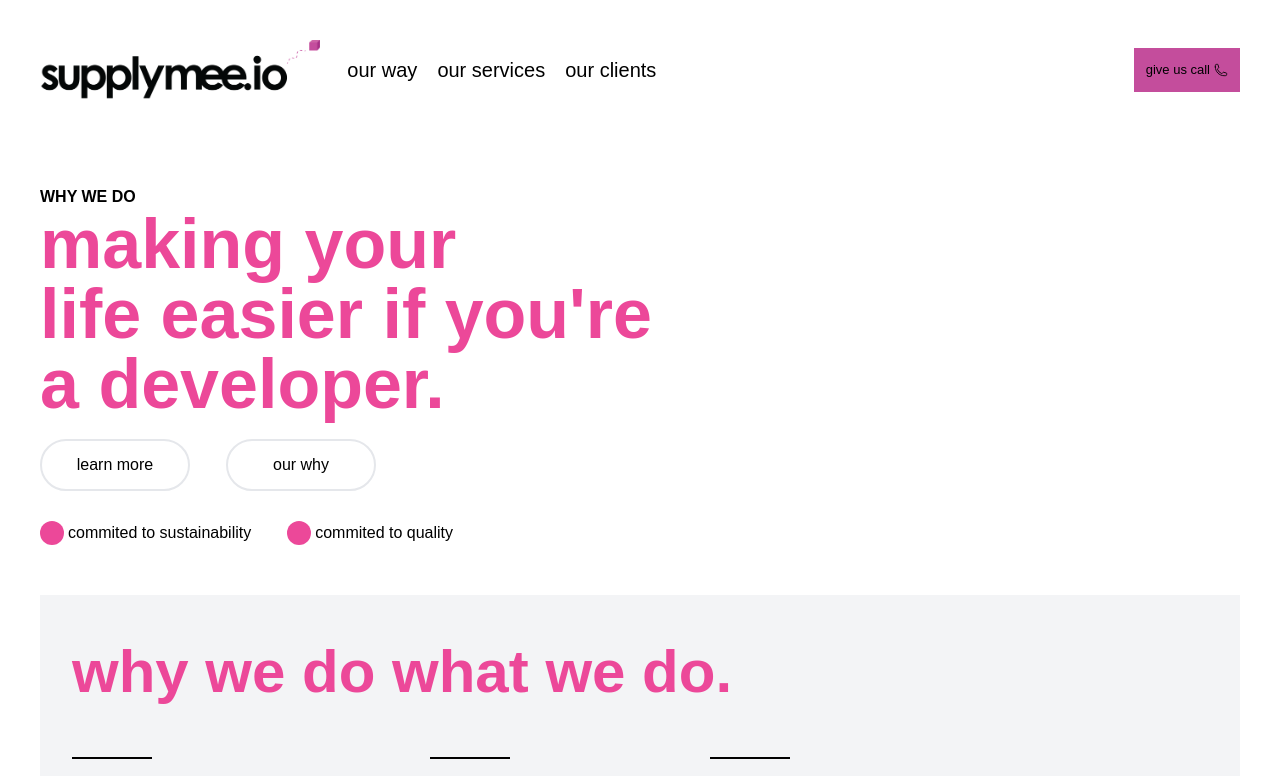
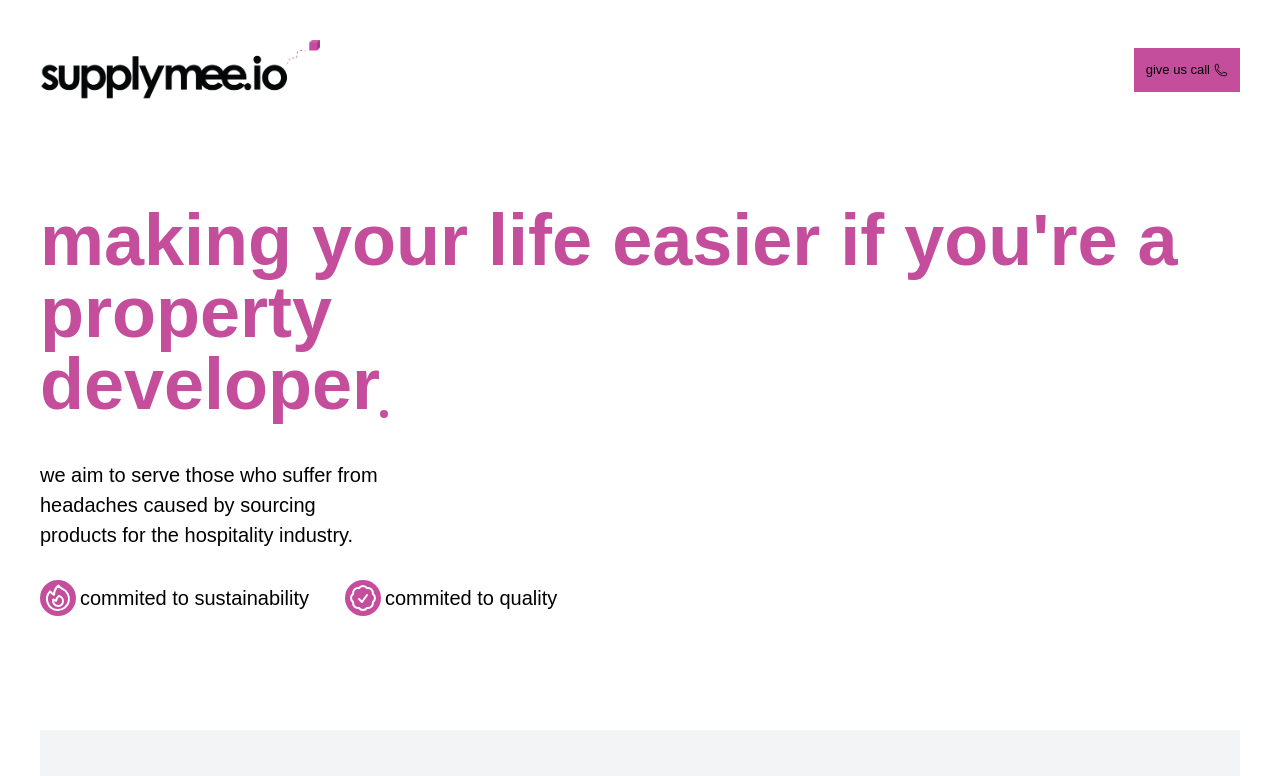
Before and after one commit to abdulmahl/supplymee, a Next.js app: page / in a window 1280 px wide. Shown: the top 776 px of the page. Built offline with nearby package versions, Linux system fonts and the light colour scheme.

Commit message:
Moved Home page ui components to ui folder.

```diff
--- a/app/landing-page-components/section-one.tsx
+++ /dev/null
@@ -1,56 +0,0 @@
-import Link from "next/link";
-import Image from "next/image";
-
-export default function SectionOne() {
-  return (
-    <>
-      <div className="pt-[45px]">
-        <div>
-          <div>
-            <p className="font-[25px] font-bold">WHY WE DO</p>
-          </div>
-          <div>
-            <p className="text-pink-500 text-[36px] font-black md:text-[70px] leading-none">
-              making your <br />
-              life easier if you&apos;re <br /> a developer.
-            </p>
-          </div>
-          <div className="flex gap-9 pt-[20px]">
-            <Link href={"/learn-more"}>
-              <button className="w-[150px] border-[2px] p-3 rounded-[35px] md:hover:border-pink-500 md:hover:text-pink-600">
-                learn more
-              </button>
-            </Link>
-            <Link href={"/our-why"}>
-              <button className="w-[150px] border-[2px] p-3 rounded-[35px] md:hover:border-pink-500 md:hover:text-pink-600">
-                our why
-              </button>
-            </Link>
-          </div>
-          <div className="flex flex-col gap-3 pt-[30px] md:flex-row md:gap-9">
-            <div className="flex gap-1">
-              <Image
-                src={"/energy.png"}
-                width={20}
-                height={20}
-                alt="Energy Saver Icon"
-                className="bg-pink-500 rounded-[50px] p-3"
-              />
-              <p>commited to sustainability</p>
-            </div>
-            <div className="flex gap-1">
-              <Image
-                src={"/correct.png"}
-                width={20}
-                height={20}
-                alt="Verified Icon"
-                className="bg-pink-500 rounded-[50px] p-3"
-              />
-              <p>commited to quality</p>
-            </div>
-          </div>
-        </div>
-      </div>
-    </>
-  );
-}
--- a/app/partials/header.tsx
+++ b/app/partials/header.tsx
@@ -14,28 +14,8 @@ export default function Header() {
             className="w-[280px]"
           />
         </Link>
-        <div className="flex gap-2 mr-[60px] lg:mr-[450px] gap-5 text-[20px]">
-          <Link
-            href={"/our-way"}
-            className="hidden md:block md:hover:text-pink-600"
-          >
-            our way
-          </Link>
-          <Link
-            href={"/our-services"}
-            className="hidden md:block md:hover:text-pink-600"
-          >
-            our services
-          </Link>
-          <Link
-            href={"/our-clients"}
-            className="hidden md:block md:hover:text-pink-600"
-          >
-            our clients
-          </Link>
-        </div>
         <Link href={"/"}>
-          <div className="hidden md:flex items-center gap-1 bg-customPink p-3">
+          <div className="hidden lg:flex items-center gap-1 bg-customPink p-3">
             <p className="text-[13px]">give us call</p>
             <svg
               xmlns="http://www.w3.org/2000/svg"
--- /dev/null
+++ b/app/ui/landing-page-components/section-one.tsx
@@ -0,0 +1,71 @@
+import Link from "next/link";
+import Image from "next/image";
+
+export default function SectionOne() {
+  return (
+    <>
+      <main className="py-16">
+        <div className="max-w-7xl relative">
+          <h1 className="text-customPink text-left text-5xl font-bold md:text-6xl xl:text-7xl pb-10">
+            making your life easier if you&apos;re a <br />
+            property <br />
+            developer
+            <span className="inline-block w-2 h-2 absolute top-[80.5%] rounded-full bg-customPink text-white text-center">
+              .
+            </span>
+          </h1>
+        </div>
+        <p className="text-[20px]">
+          we aim to serve those who suffer from <br />
+          headaches caused by sourcing <br />
+          products for the hospitality industry.
+        </p>
+        <div className="flex flex-col gap-3 pt-[30px] md:flex-row md:gap-9">
+          <div className="flex items-center gap-1">
+            <svg
+              data-slot="icon"
+              fill="none"
+              stroke-width="1.5"
+              stroke="white"
+              viewBox="0 0 24 24"
+              xmlns="http://www.w3.org/2000/svg"
+              aria-hidden="true"
+              className="w-9 h-9 p-[2px] bg-customPink rounded-[50%]"
+            >
+              <path
+                stroke-linecap="round"
+                stroke-linejoin="round"
+                d="M15.362 5.214A8.252 8.252 0 0 1 12 21 8.25 8.25 0 0 1 6.038 7.047 8.287 8.287 0 0 0 9 9.601a8.983 8.983 0 0 1 3.361-6.867 8.21 8.21 0 0 0 3 2.48Z"
+              ></path>
+              <path
+                stroke-linecap="round"
+                stroke-linejoin="round"
+                d="M12 18a3.75 3.75 0 0 0 .495-7.468 5.99 5.99 0 0 0-1.925 3.547 5.975 5.975 0 0 1-2.133-1.001A3.75 3.75 0 0 0 12 18Z"
+              ></path>
+            </svg>
+            <p className="text-[20px]">commited to sustainability</p>
+          </div>
+          <div className="flex items-center gap-1">
+            <svg
+              data-slot="icon"
+              fill="none"
+              stroke-width="1.5"
+              stroke="white"
+              viewBox="0 0 24 24"
+              xmlns="http://www.w3.org/2000/svg"
+              aria-hidden="true"
+              className="w-9 h-9 p-[2px] bg-customPink rounded-[50%]"
+            >
+              <path
+                stroke-linecap="round"
+                stroke-linejoin="round"
+                d="M9 12.75 11.25 15 15 9.75M21 12c0 1.268-.63 2.39-1.593 3.068a3.745 3.745 0 0 1-1.043 3.296 3.745 3.745 0 0 1-3.296 1.043A3.745 3.745 0 0 1 12 21c-1.268 0-2.39-.63-3.068-1.593a3.746 3.746 0 0 1-3.296-1.043 3.745 3.745 0 0 1-1.043-3.296A3.745 3.745 0 0 1 3 12c0-1.268.63-2.39 1.593-3.068a3.745 3.745 0 0 1 1.043-3.296 3.746 3.746 0 0 1 3.296-1.043A3.746 3.746 0 0 1 12 3c1.268 0 2.39.63 3.068 1.593a3.746 3.746 0 0 1 3.296 1.043 3.746 3.746 0 0 1 1.043 3.296A3.745 3.745 0 0 1 21 12Z"
+              ></path>
+            </svg>
+            <p className="text-[20px]">commited to quality</p>
+          </div>
+        </div>
+      </main>
+    </>
+  );
+}
```
Also changed, not shown: app/page.tsx (+6 -6 lines), app/ui/landing-page-components/section-five.tsx (renamed from app/landing-page-components/section-five.tsx), app/ui/landing-page-components/section-four.tsx (renamed from app/landing-page-components/section-four.tsx), app/ui/landing-page-components/section-six.tsx (renamed from app/landing-page-components/section-six.tsx), app/ui/landing-page-components/section-three.tsx (renamed from app/landing-page-components/section-three.tsx), app/ui/landing-page-components/section-two.tsx (renamed from app/landing-page-components/section-two.tsx).
